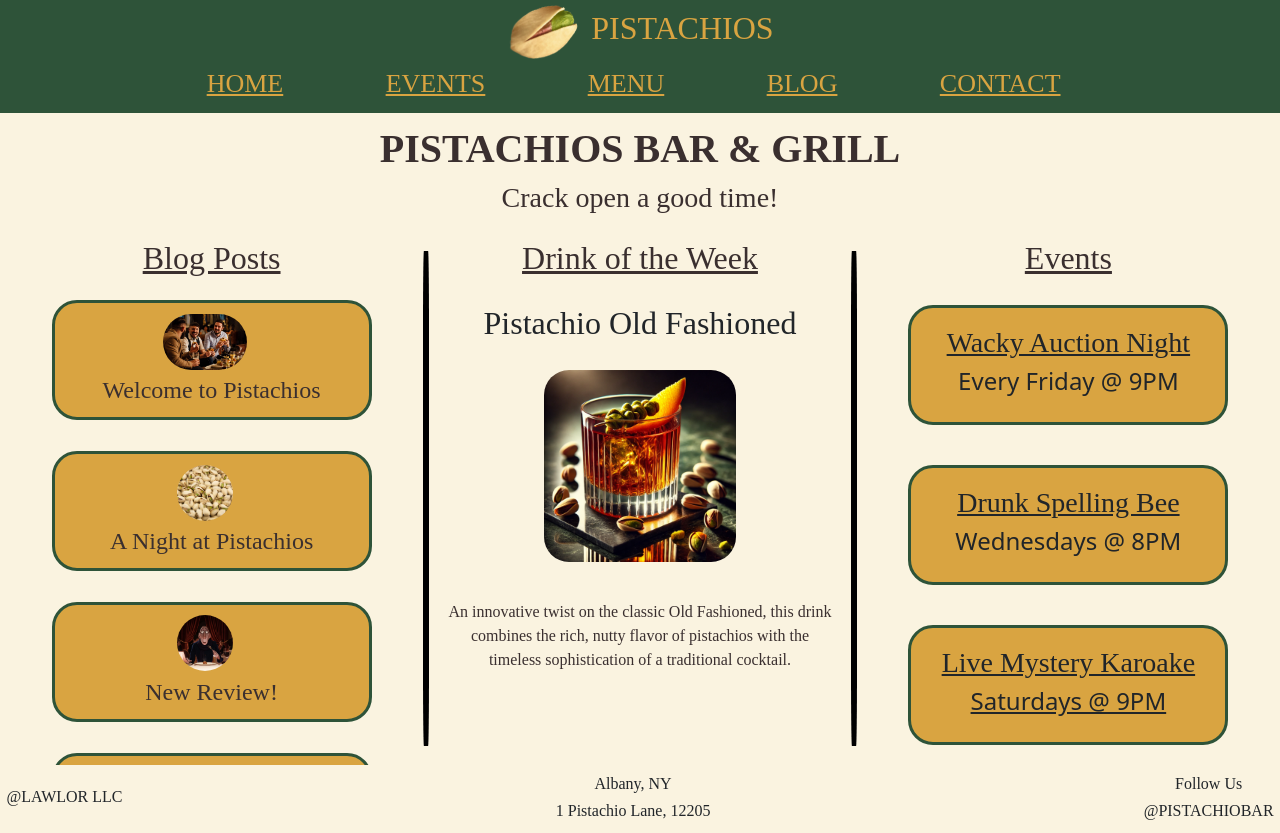
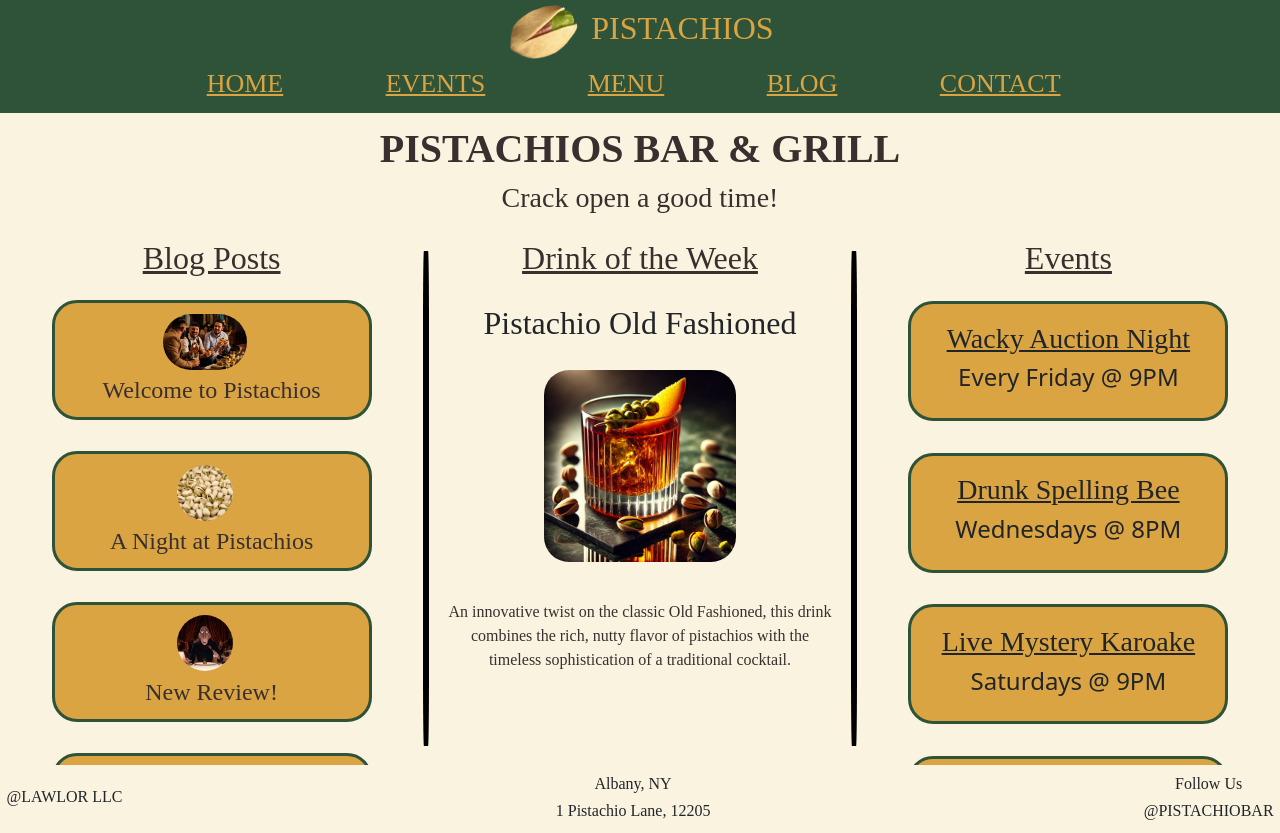
Before and after one commit to joshlawlor/pistachios-beta, a React (Create React App) app in the folder pistachios-app/: page / in a window 1280 px wide. Built offline with nearby package versions, Linux system fonts and the light colour scheme; a web font is replaced by a local one.

Commit message:
Fixed underlined event times

```diff
--- a/pistachios-app/src/pages/HomePage/HomePage.jsx
+++ b/pistachios-app/src/pages/HomePage/HomePage.jsx
@@ -95,9 +95,13 @@ function HomePage() {
               <h3 id="eventTitle" className="headerFont">Drunk Spelling Bee</h3>
               <h4>Wednesdays @ 8PM</h4>
             </div>
-            <div id="eventTitle" className="eventPreview">
-              <h3 className="headerFont">Live Mystery Karoake</h3>
+            <div className="eventPreview">
+              <h3  id="eventTitle" className="headerFont">Live Mystery Karoake</h3>
               <h4>Saturdays @ 9PM</h4>
+            </div>
+            <div className="eventPreview">
+              <h3  id="eventTitle" className="headerFont">MOVIE TRIVIA</h3>
+              <h4>Sundays @ 7PM</h4>
             </div>
           </div>
         </div>
```
